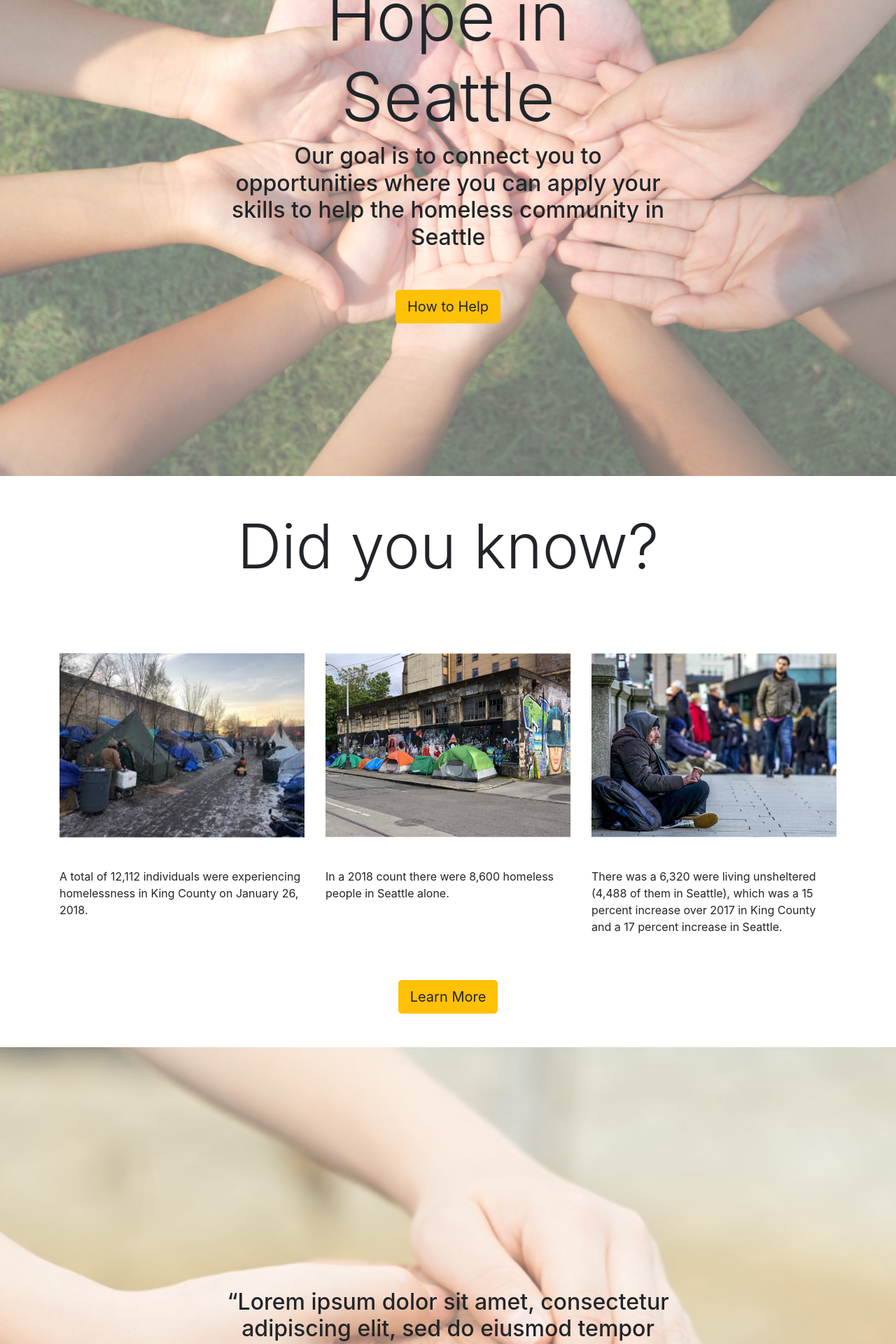
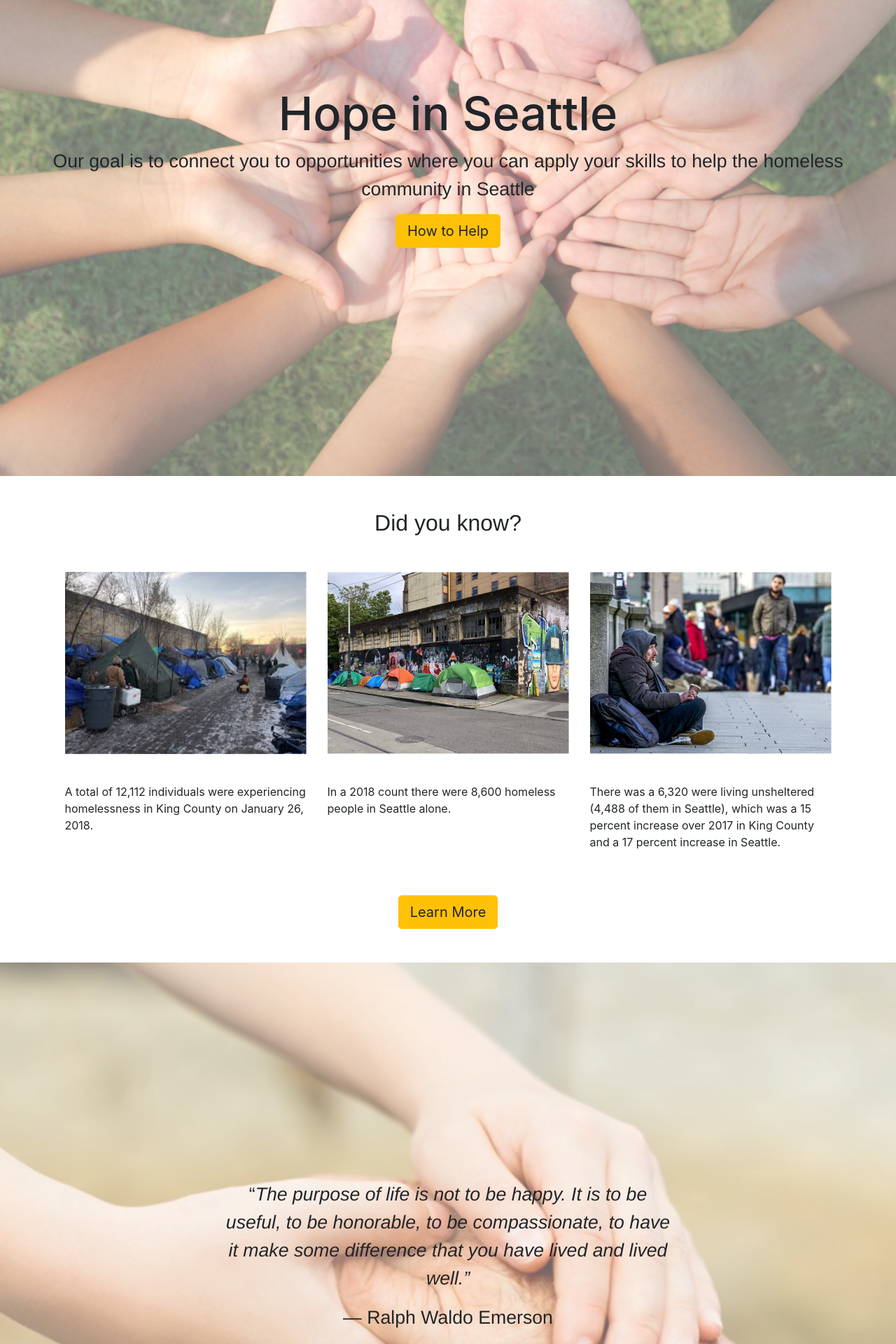
Before and after one commit to mposluszny/hcde498codingproject, a React (Create React App) app: page / in a window 1280 px wide. Shown: the part 260-2180 px from the top of the page at 70% size. Built offline with nearby package versions, Linux system fonts and the light colour scheme.

Commit message:
changed css f styles, and added @media styles

```diff
--- a/src/App.css
+++ b/src/App.css
@@ -55,3 +55,75 @@
   left: 50%;
   transform: translate(-50%, -50%);
 }
+
+.website-title, .quote, .heading2 {
+  font-family: Helvetica, Arial, sans-serif;
+}
+
+
+
+
+
+@media only screen and (max-width: 400px) {
+  .heading1 {
+    font-size: 35pt;
+
+  }
+
+  .quote {
+    font-size: 12pt;
+  }
+  .heading2 {
+    font-size: 25pt;
+
+  }
+  .button-font {
+    font-size: 10pt;
+  }
+
+  .expand-center {
+    width: 85%;
+  }
+
+}
+
+/* Tablet Styles */
+@media only screen and (min-width: 401px) and (max-width: 960px) {
+  .heading1 {
+    font-size: 40pt;
+
+  }
+
+  .quote {
+    font-size: 16pt;
+  }
+
+  .heading2 {
+    font-size: 45pt;
+
+  }
+
+  .expand-center {
+    width: 90%;
+  }
+
+}
+
+/* Desktop Styles */
+@media only screen and (min-width: 961px) {
+
+
+    .heading1 {
+      font-size: 50pt;
+
+    }
+
+    .quote {
+      font-size: 20pt;
+    }
+
+
+    .expand-center {
+      width: 90%;
+    }
+  }
--- a/src/views/Home.js
+++ b/src/views/Home.js
@@ -45,35 +45,35 @@ class Home extends Component {
 
                 <main className="container-fluid">
                     <section className="row showcase-img">
-                        <img className="container-fluid p-0 opacity60" src={homepageimage1} alt="Hands" />
-                        <div className="centered">
-                            <h1 className="display-1">Hope in Seattle</h1>
-                            <p className="h2">Our goal is to connect you to opportunities where you can apply your skills to help the homeless community in Seattle</p>
-                            <button className="btn btn-primary btn-warning btn-lg m-5">
+                        <img className="container-fluid p-0 height opacity60" src={homepageimage1} alt="Hands" />
+                        <div className="centered expand-center">
+                            <h1 className="heading1">Hope in Seattle</h1>
+                            <p className="quote">Our goal is to connect you to opportunities where you can apply your skills to help the homeless community in Seattle</p>
+                            <button className="btn btn-primary btn-warning btn-lg">
                                 How to Help
                             </button>
                         </div>
                     </section>
 
                     <section>
-                        <h2 className="display-2 py-5">Did you know?</h2>
-                        <div className="container">
+                        <h2 className="heading2 pt-5">Did you know?</h2>
+                        <div className="container expand-center">
                             <div className="row">
-                                <div className="col">
+                                <div className="col-sm-12 col-md-4 col-lg-4">
                                     <div className="thumbnail-img">
                                         <img className="img img-responsive full-width" src={didyouknow1} alt="Tent City" />
                                     </div>
                                     <p className="text-left">A total of 12,112 individuals were experiencing homelessness in King County on January 26, 2018.</p>
                                 </div>
 
-                                <div className="col">
+                                <div className="col-sm-12 col-md-4 col-lg-4">
                                     <div className="thumbnail-img">
                                         <img className="img img-responsive full-width" src={didyouknow2} alt="Tent City" />
                                     </div>
                                     <p className="text-left">In a 2018 count there were 8,600 homeless people in Seattle alone. </p>
                                 </div>
 
-                                <div className="col">
+                                <div className="col-sm-12 col-md-4 col-lg-4">
                                     <div className="thumbnail-img">
                                         <img className="img img-responsive full-width" src={didyouknow3} alt="Homeless Man" />
                                     </div>
@@ -91,7 +91,10 @@ class Home extends Component {
                     <section className="row showcase-img">
                         <img className="container-fluid p-0 height opacity60" src={homepageimage2} alt="Holding Hands" />
                         <div className="centered">
-                            <p className="h2">“Lorem ipsum dolor sit amet, consectetur adipiscing elit, sed do eiusmod tempor incididunt ut labore et dolore magna aliqua.”</p>
+                            <p className="quote">“<em>The purpose of life is not to be happy. It is to be useful,
+                            to be honorable, to be compassionate, to have it make some
+                            difference that you have lived and lived well.”</em></p>
+                            <p className="quote">― Ralph Waldo Emerson</p>
                         </div>
                     </section>
                 </main>
```
